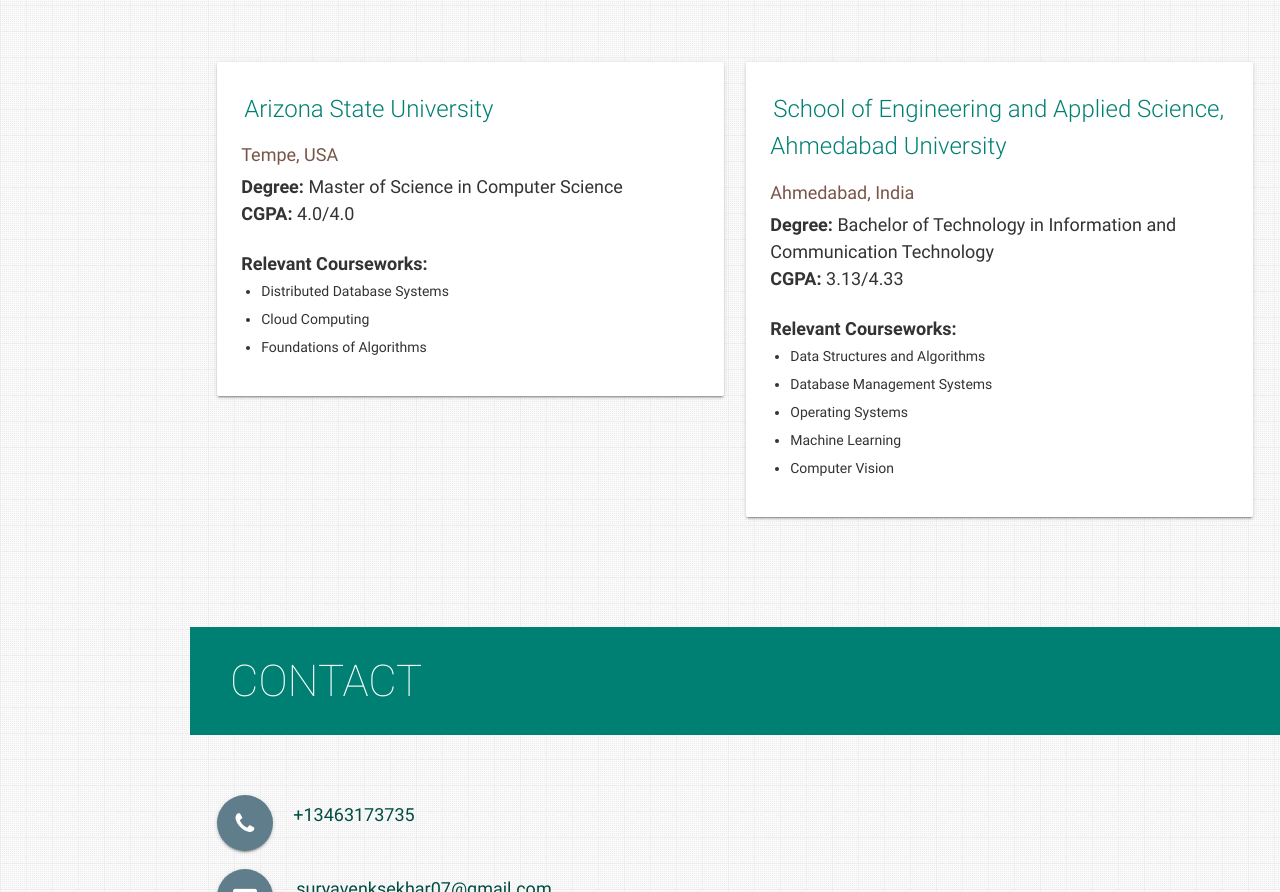
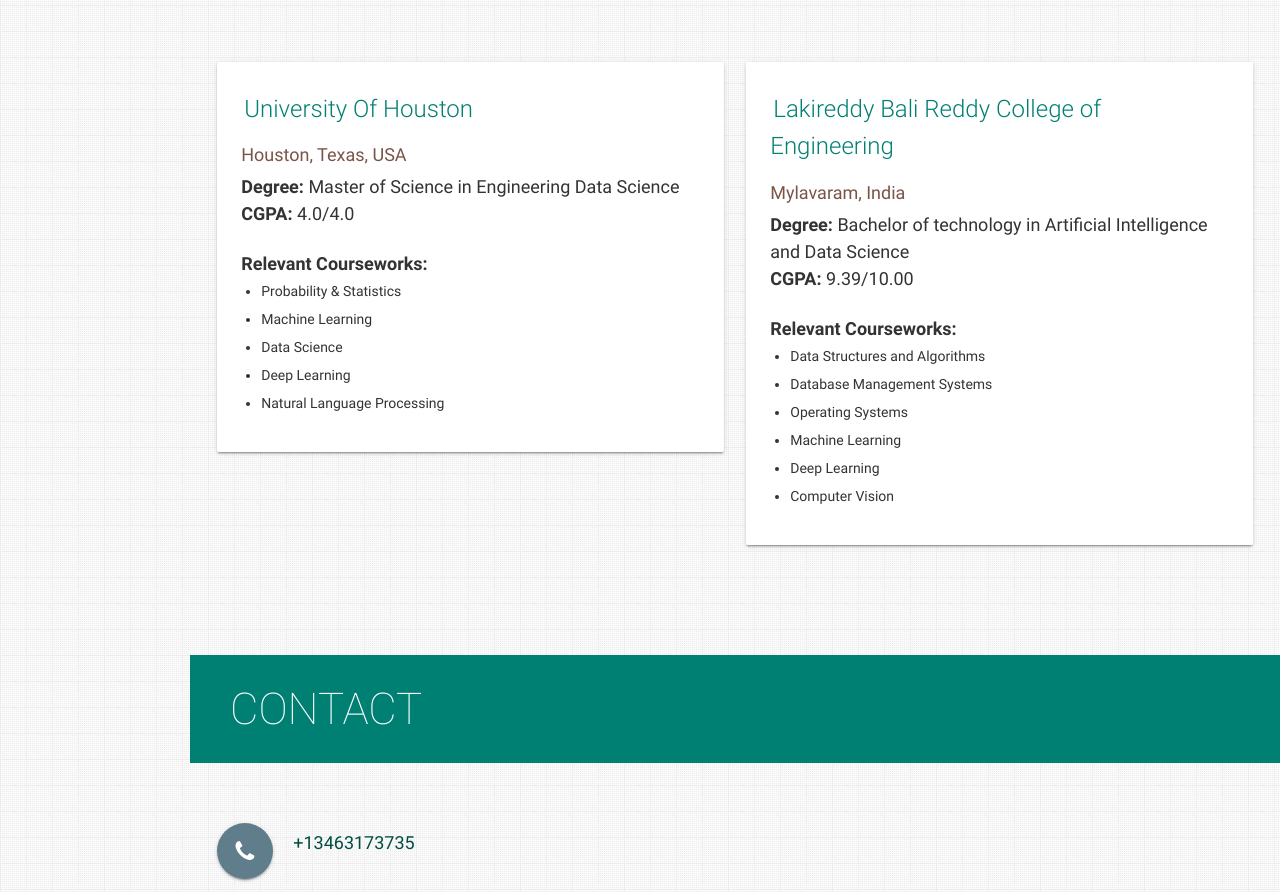
Before and after one commit to suryaummadi/suryaummadi.github.io, a plain HTML site: page index.html in a window 1280 px wide. Shown: the part 9797-10689 px from the top of the page. Drawn offline with nearby package versions, Linux system fonts and the light colour scheme.

Commit message:
Update index.html

```diff
--- a/index.html
+++ b/index.html
@@ -996,11 +996,11 @@
             <div class="card">
               <div class="card-content">
                 <p>
-                  <span class="card-title"><a href="https://www.asu.edu/" target="_blank" class="teal-text hoverline">Arizona State University</a></span>
+                  <span class="card-title"><a href="https://uh.edu/" target="_blank" class="teal-text hoverline">University Of Houston</a></span>
                 </p>
-                <p class="brown-text">Tempe, USA</p>
+                <p class="brown-text">Houston, Texas, USA</p>
                 <p>
-                  <b>Degree: </b>Master of Science in Computer Science
+                  <b>Degree: </b>Master of Science in Engineering Data Science
                   <br>
                   <b>CGPA: </b>4.0/4.0
                 </p>
@@ -1009,9 +1009,11 @@
                   <p>
                     <b>Relevant Courseworks:</b>
                   <ul>
-                    <li>Distributed Database Systems</li>
-                    <li>Cloud Computing</li>
-                    <li>Foundations of Algorithms</li>
+                  <li>Probability & Statistics</li>
+                  <li>Machine Learning</li>
+                  <li>Data Science</li>
+                  <li>Deep Learning</li>
+                  <li>Natural Language Processing</li>
                   </ul>
                   </p>
 
@@ -1025,14 +1027,14 @@
             <div class="card">
               <div class="card-content">
                 <p>
-                  <span class="card-title"><a href="https://ahduni.edu.in/academics/schools-centres/school-of-engineering-and-applied-science/" target="_blank" class="teal-text hoverline">School of Engineering and Applied Science, Ahmedabad
-                      University</a></span>
+                  <span class="card-title"><a href="https://www.lbrce.ac.in/" target="_blank" class="teal-text hoverline">Lakireddy Bali Reddy College of Engineering
+                      </a></span>
                 </p>
-                <p class="brown-text">Ahmedabad, India</p>
+                <p class="brown-text">Mylavaram, India</p>
                 <p>
-                  <b>Degree: </b>Bachelor of Technology in Information and Communication Technology
+                  <b>Degree: </b>Bachelor of technology in Artificial Intelligence and Data Science
                   <br>
-                  <b>CGPA: </b>3.13/4.33
+                  <b>CGPA: </b>9.39/10.00
                 </p>
 
                 <ul>
@@ -1043,6 +1045,7 @@
                     <li>Database Management Systems</li>
                     <li>Operating Systems</li>
                     <li>Machine Learning</li>
+                    <li>Deep Learning</li>
                     <li>Computer Vision</li>
                   </ul>
                   </p>
```
